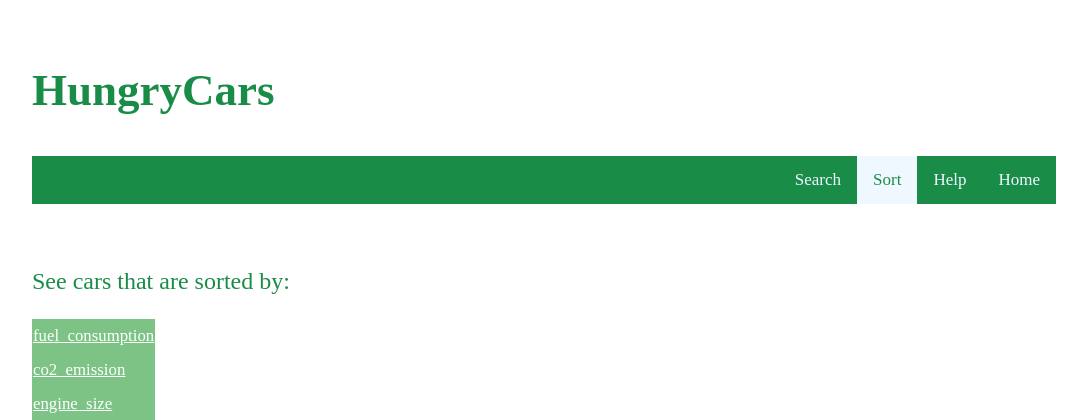
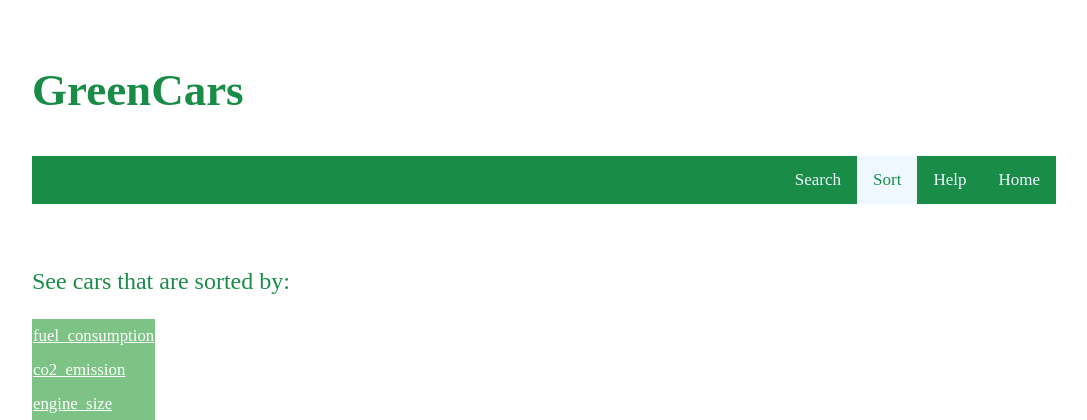
Before and after one commit to xiaoying-qu/cs257, a Flask app: page /sort in a window 1280 px wide; the page is wider, and only the part inside the window is pictured. Shown: the top 420 px of that part, without its empty margins (32-1119 px from the left). Run offline with Flask 2, Linux system fonts and the light colour scheme; parts of the project's set-up code (start-up, migrations or seed data) failed here and were passed over.

Commit message:
renamed the website

```diff
--- a/webapp/templates/sort.html
+++ b/webapp/templates/sort.html
@@ -17,7 +17,7 @@
     <header>
     <div class="container">
     <!-- website_name -->
-    <h2 id="title">HungryCars</h2>
+    <h2 id="title">GreenCars</h2>
     <nav>
     <div class="topnav">
       <a href="/">Home</a>
```
Also changed, not shown: webapp/static/images/searchlogo.png.
